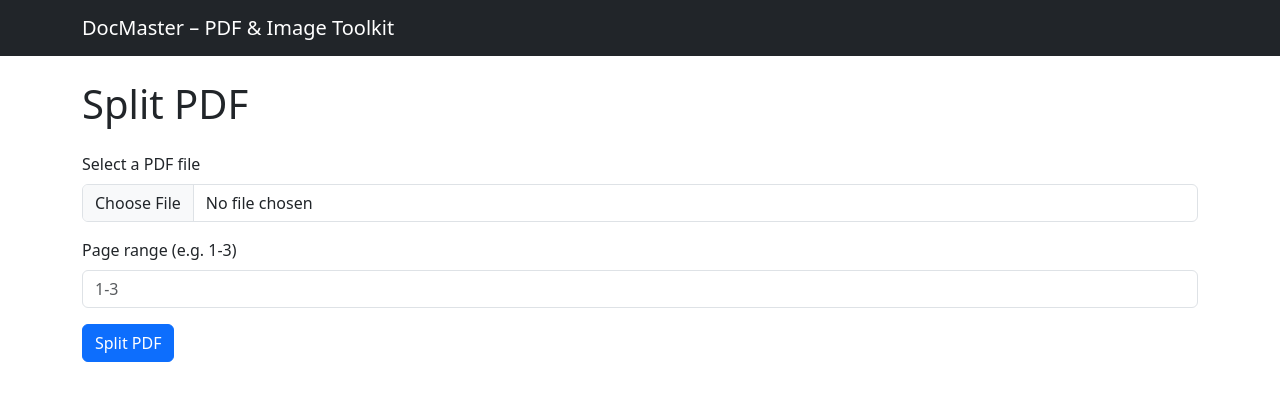
After one commit to pradiman/docmaster, a Flask app: page /split in a window 1280 px wide. The commit adds this page. Shown: the top 401 px of the page. Run offline with Flask 3, Linux system fonts and the light colour scheme; some libraries are stand-ins or nearby versions.

Commit message:
Add Flask-wtf forms for merge, split, and images to pdf with validation

```diff
--- a/app.py
+++ b/app.py
@@ -1,13 +1,41 @@
 from flask import Flask, render_template
+
+from forms.pdf_forms import ImagesToPdfForm, MergeForm, SplitForm
 
 app = Flask(__name__)
 
-# Needed later for flash messages and Flask-WTF forms (CSRF protection).
+# Needed for flash messages and Flask-WTF forms (CSRF protection).
 app.config["SECRET_KEY"] = "dev-secret-key-change-later"
 
 @app.route("/")
 def index():
     return render_template("index.html")
 
+@app.route("/merge", methods=["GET", "POST"])
+def merge():
+    form = MergeForm()
+    if form.validate_on_submit():
+        # Processing logic (actually merging the PDFs) is added in later phase.
+        pass
+    return render_template("merge.html", form=form)
+
+
+@app.route("/split", methods=["GET", "POST"])
+def split():
+    form = SplitForm()
+    if form.validate_on_submit():
+        # Processing logic (actually splitting the PDF) is added in later phase.
+        pass
+    return render_template("split.html", form=form)
+
+
+@app.route("/images-to-pdf", methods=["GET", "POST"])
+def images_to_pdf():
+    form = ImagesToPdfForm()
+    if form.validate_on_submit():
+        # Processing logic (actually converting images) is added in later phase.
+        pass
+    return render_template("images_to_pdf.html", form=form)
+
 if __name__ == "__main__":
     app.run(debug=True, port=5000)
--- /dev/null
+++ b/forms/pdf_forms.py
@@ -0,0 +1,53 @@
+from flask_wtf import FlaskForm
+from flask_wtf.file import FileAllowed, FileField, FileRequired, MultipleFileField
+from wtforms import StringField, SubmitField
+from wtforms.validators import DataRequired, Regexp
+
+
+class MergeForm(FlaskForm):
+    """Form for uploading multiple PDFs to merge into one."""
+
+    pdf_files = MultipleFileField(
+        "Select PDF files (choose 2 or more)",
+        validators=[
+            FileRequired(message="Please select at least one PDF file."),
+            FileAllowed(["pdf"], message="Only PDF files are allowed."),
+        ],
+    )
+    submit = SubmitField("Merge PDFs")
+
+
+class SplitForm(FlaskForm):
+    """Form for uploading one PDF and specifying a page range to extract."""
+
+    pdf_file = FileField(
+        "Select a PDF file",
+        validators=[
+            FileRequired(message="Please select a PDF file."),
+            FileAllowed(["pdf"], message="Only PDF files are allowed."),
+        ],
+    )
+    page_range = StringField(
+        "Page range (e.g. 1-3)",
+        validators=[
+            DataRequired(message="Please enter a page range."),
+            Regexp(
+                r"^\d+-\d+$",
+                message="Page range must look like '1-3'.",
+            ),
+        ],
+    )
+    submit = SubmitField("Split PDF")
+
+
+class ImagesToPdfForm(FlaskForm):
+    """Form for uploading multiple images to combine into one PDF."""
+
+    image_files = MultipleFileField(
+        "Select images (JPG, JPEG, or PNG)",
+        validators=[
+            FileRequired(message="Please select at least one image."),
+            FileAllowed(["jpg", "jpeg", "png"], message="Only JPG, JPEG, and PNG files are allowed."),
+        ],
+    )
+    submit = SubmitField("Convert to PDF")
--- a/templates/index.html
+++ b/templates/index.html
@@ -6,7 +6,9 @@
     <h1 class="mb-3">Welcome to DocMaster</h1>
     <p class="lead">A simple toolkit for merging PDFs, splitting PDFs, and converting images to PDF.</p>
 
-    <div class="alert alert-info">
-        Features (Merge, Split, Images → PDF) will be added in the upcoming phases.
+    <div class="d-flex gap-2">
+        <a href="{{ url_for('merge') }}" class="btn btn-outline-primary">Merge PDFs</a>
+        <a href="{{ url_for('split') }}" class="btn btn-outline-primary">Split PDF</a>
+        <a href="{{ url_for('images_to_pdf') }}" class="btn btn-outline-primary">Images → PDF</a>
     </div>
 {% endblock %}
--- /dev/null
+++ b/templates/split.html
@@ -0,0 +1,29 @@
+{% extends "base.html" %}
+
+{% block title %}Split PDF – DocMaster{% endblock %}
+
+{% block content %}
+    <h1 class="mb-4">Split PDF</h1>
+
+    <form method="POST" enctype="multipart/form-data" novalidate>
+        {{ form.hidden_tag() }}
+
+        <div class="mb-3">
+            {{ form.pdf_file.label(class="form-label") }}
+            {{ form.pdf_file(class="form-control") }}
+            {% for error in form.pdf_file.errors %}
+                <div class="text-danger small">{{ error }}</div>
+            {% endfor %}
+        </div>
+
+        <div class="mb-3">
+            {{ form.page_range.label(class="form-label") }}
+            {{ form.page_range(class="form-control", placeholder="1-3") }}
+            {% for error in form.page_range.errors %}
+                <div class="text-danger small">{{ error }}</div>
+            {% endfor %}
+        </div>
+
+        {{ form.submit(class="btn btn-primary") }}
+    </form>
+{% endblock %}
```
Also changed, not shown: templates/images_to_pdf.html (added, +21 -0 lines), templates/merge.html (added, +21 -0 lines), forms/__init__.py (added).
